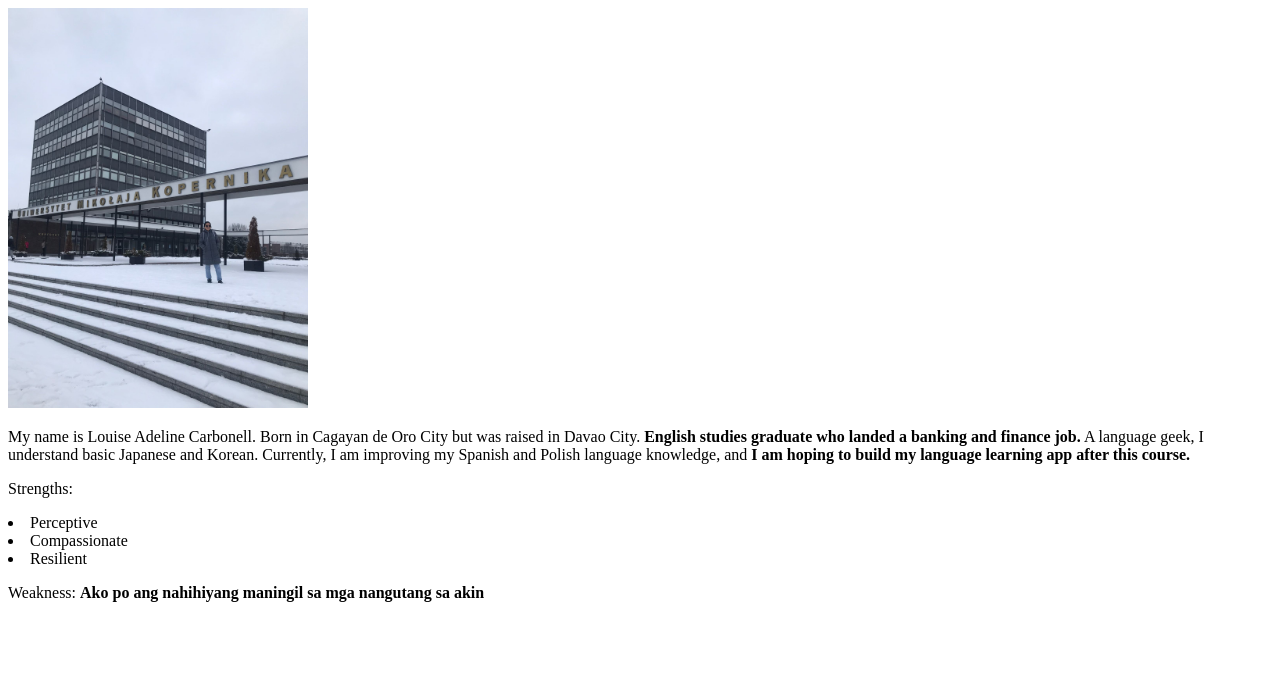
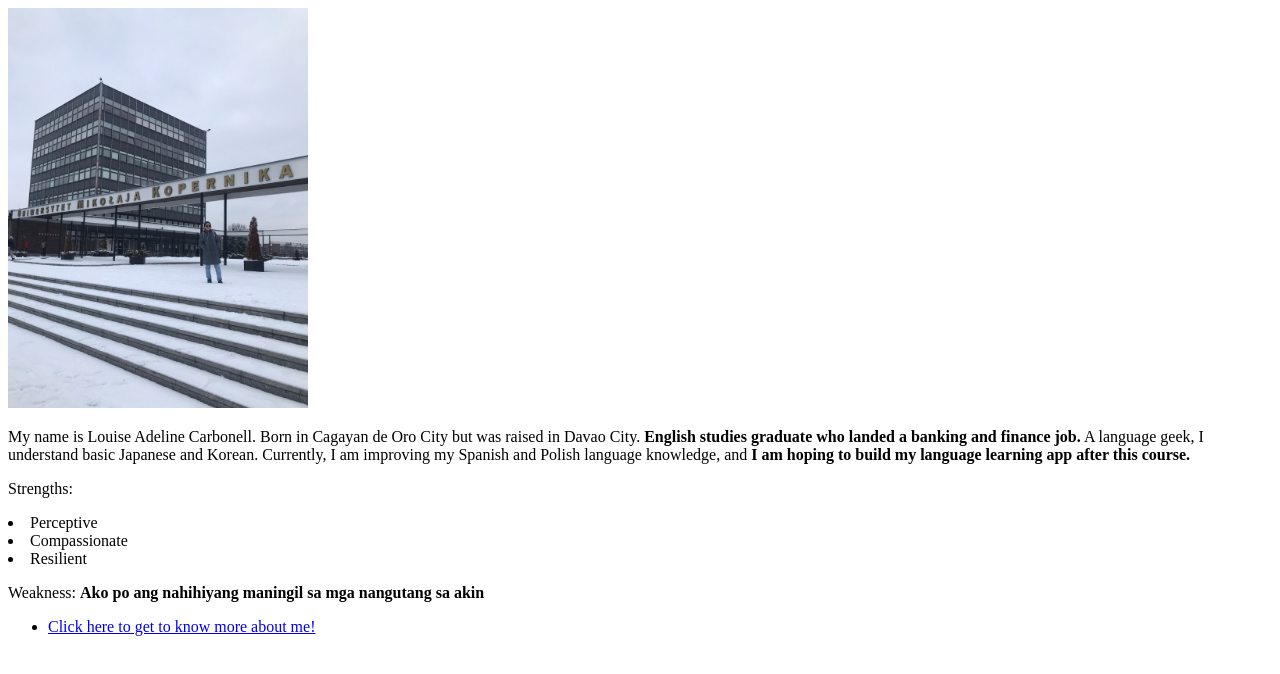
Before and after one commit to sayikeep/kodego-lab-exercises-phase1, a plain HTML site: page index.html in a window 1280 px wide. Drawn offline with Linux system fonts and the light colour scheme.

Commit message:
linked the aboutme html file

```diff
--- a/index.html
+++ b/index.html
@@ -23,5 +23,11 @@
         <b>Ako po ang nahihiyang maningil sa mga nangutang sa akin</b>
     </p>
 
+    <ul>
+        <li><a href="aboutme.html">Click here to get to know more about me!</a>
+
+    </ul>
+
+
 </body>
 </html>
```
